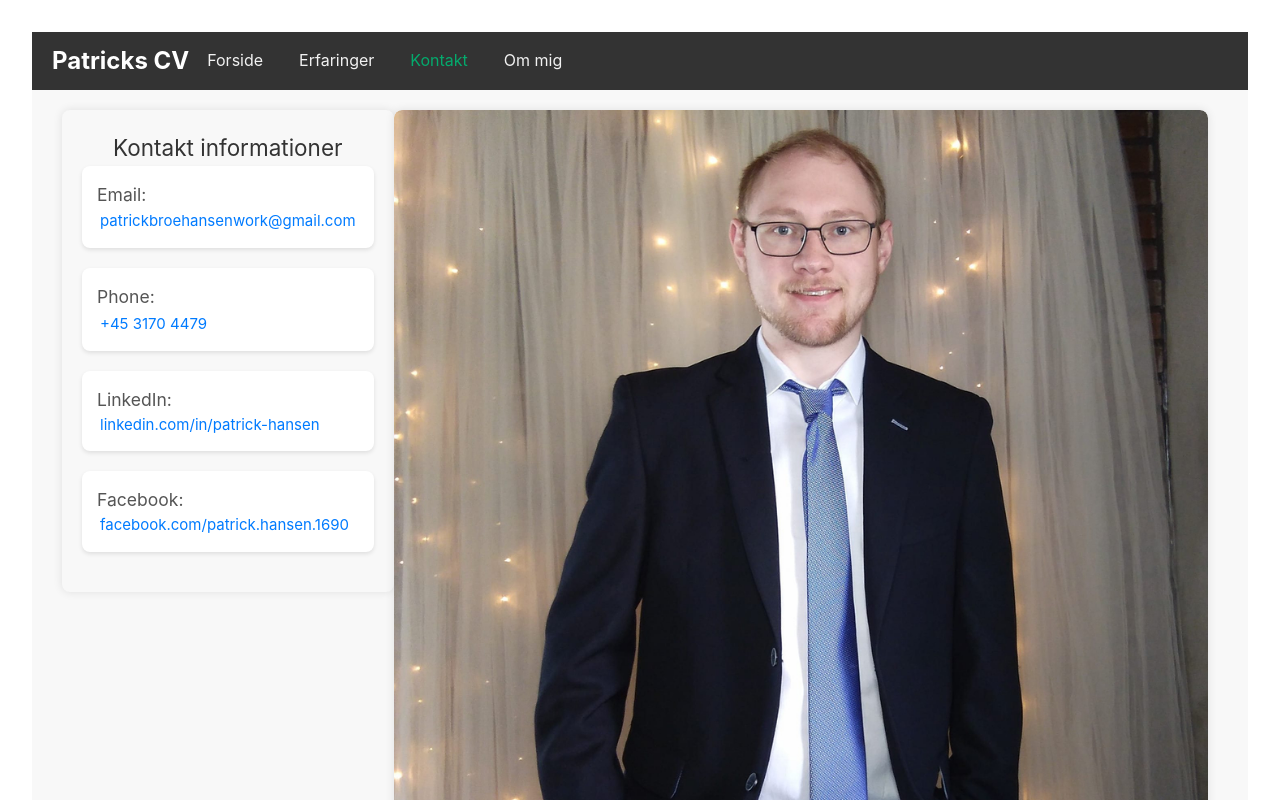
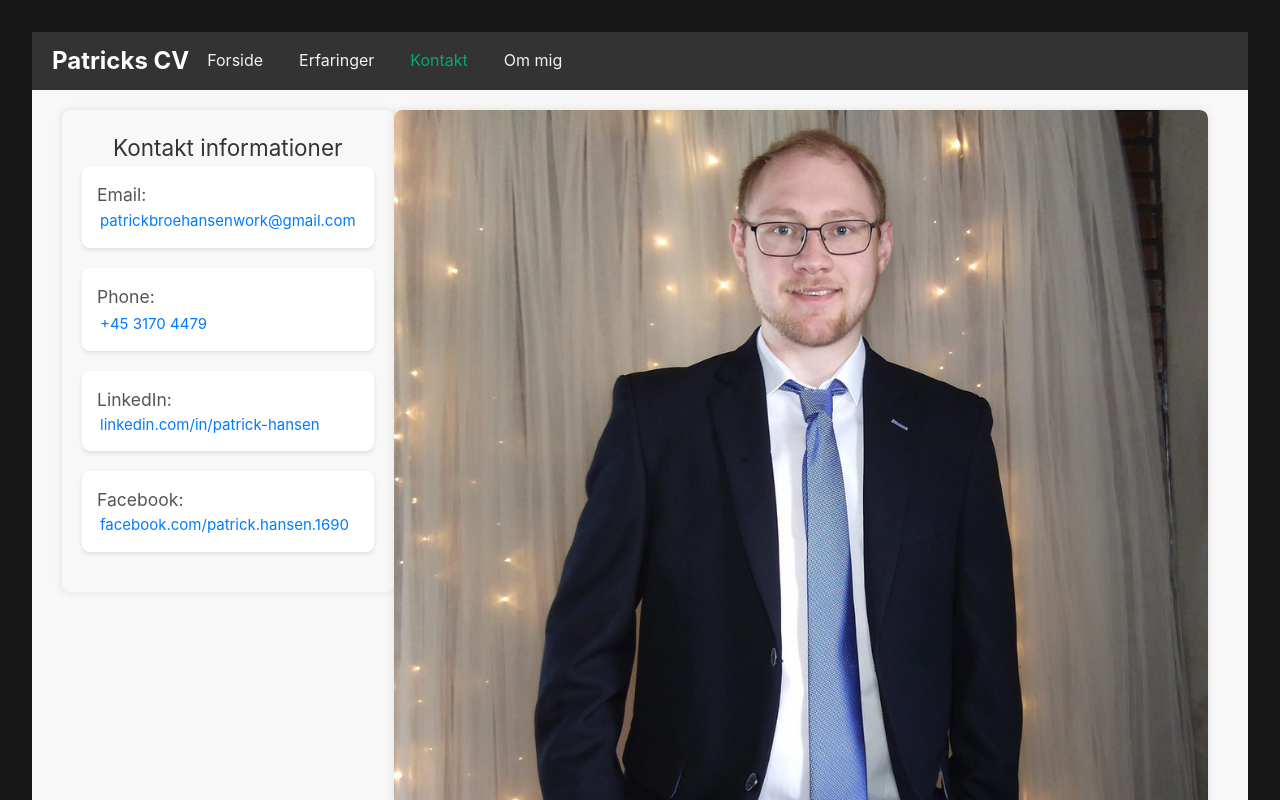
Before and after one commit to patrickhansen12/CV-Webapp, a Vue app: page /CV-Webapp/kontakt in a window 1280 px wide. Shown: the top 800 px of the page. Built offline with nearby package versions, Linux system fonts and the light colour scheme.

Commit message:
Found out that it was using the default theme on the browser fixed it to be the correct background color

```diff
--- a/src/assets/base.css
+++ b/src/assets/base.css
@@ -23,7 +23,7 @@
 
 /* semantic color variables for this project */
 :root {
-  --color-background: var(--vt-c-white);
+  --color-background: #181818;
   --color-background-soft: var(--vt-c-white-soft);
   --color-background-mute: var(--vt-c-white-mute);
 
--- a/src/components/buttons/SliderButton.vue
+++ b/src/components/buttons/SliderButton.vue
@@ -50,6 +50,7 @@
 
     .slide-number {
       font-size: 1.2em;
+      color: aquamarine;
     }
   }
   </style>
```
